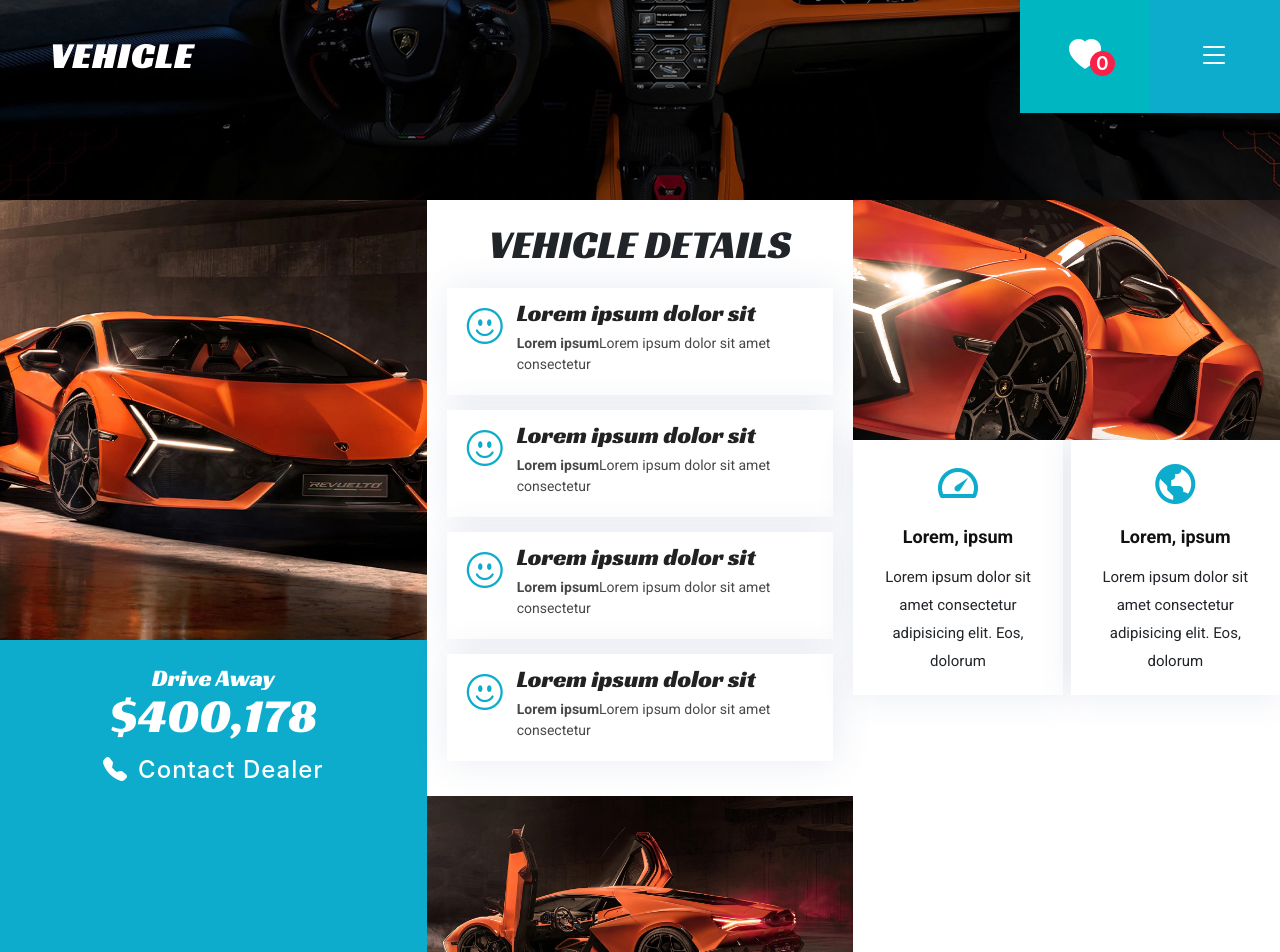
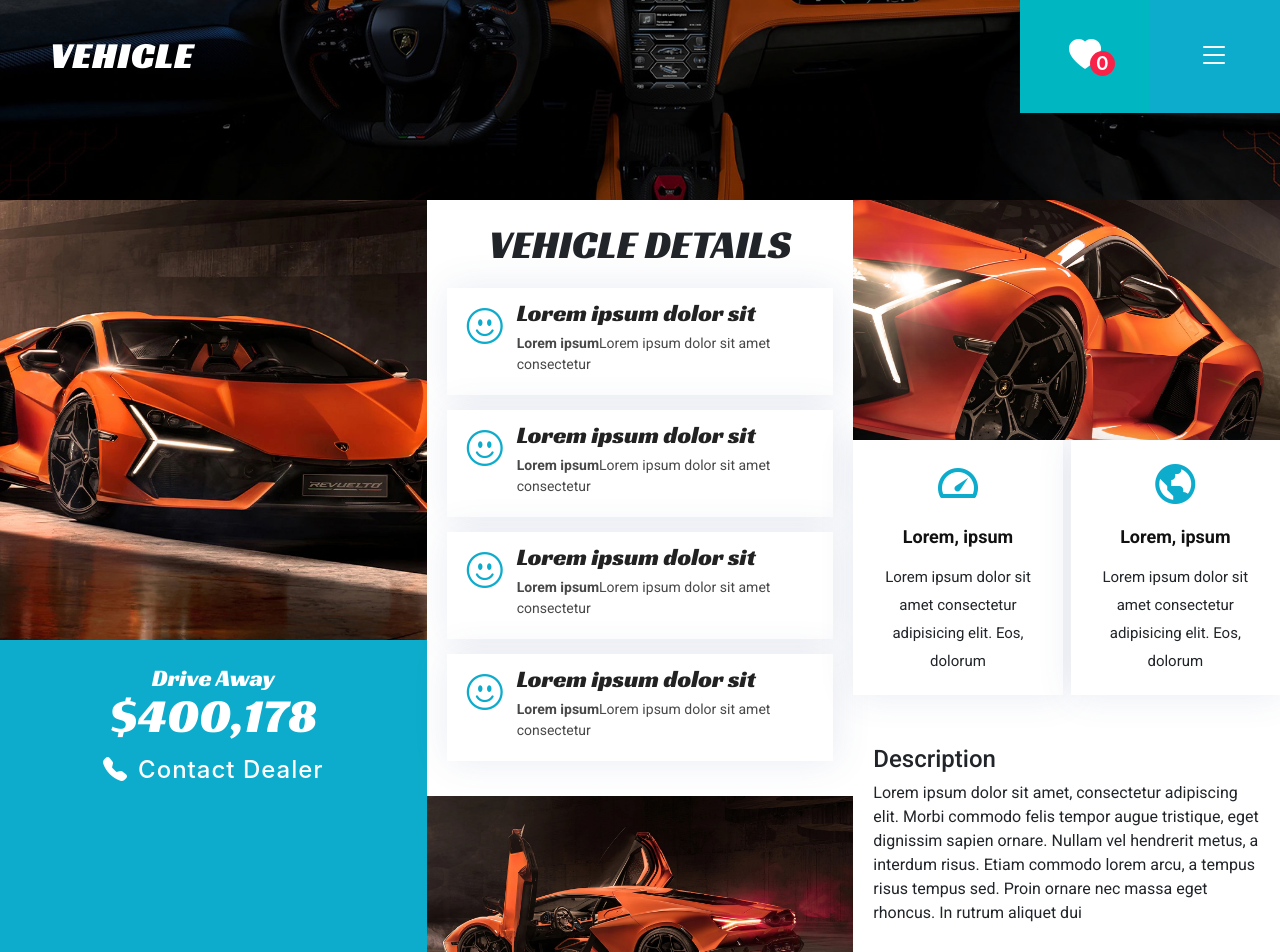
Before and after one commit to AnastasiiaYurchenko/sports-cars, a React (Create React App) app: page /sports-cars/vehicles/1 in a window 1280 px wide. Shown: the top 952 px of the page. Built offline with nearby package versions, Linux system fonts and the light colour scheme.

Commit message:
finish vehicleDetails

```diff
--- a/src/pages/VehicleDetails.jsx
+++ b/src/pages/VehicleDetails.jsx
@@ -69,15 +69,10 @@ const VehicleDetails = () => {
             <div className="d-flex gap-2">
               <IconBox icon="bx bx-tachometer" title="Lorem, ipsum" description="Lorem ipsum dolor sit amet consectetur adipisicing elit. Eos, dolorum"/>
               <IconBox icon="bx bx-world" title="Lorem, ipsum" />
-               {/* <div className="icon-box">
-                <div className="icon">
-                  <i className='bx bx-world'></i>
-                </div>
-                <h4 className="title">
-                  <a href="#">Lorem, ipsum.</a>
-                </h4>
-                <p className="description">Lorem ipsum dolor sit amet consectetur adipisicing elit. Eos, dolorum</p>
-              </div> */}
+            </div>
+            <div className="details-description">
+              <h4>Description</h4>
+              <p>{car.description}</p>
             </div>
           </div>
         </div>
--- a/src/pages/vehicleDetails.css
+++ b/src/pages/vehicleDetails.css
@@ -113,3 +113,7 @@
     object-fit: cover;
     object-position: center;
 }
+
+.details-description{
+    padding: 50px 20px 20px;
+}
```
